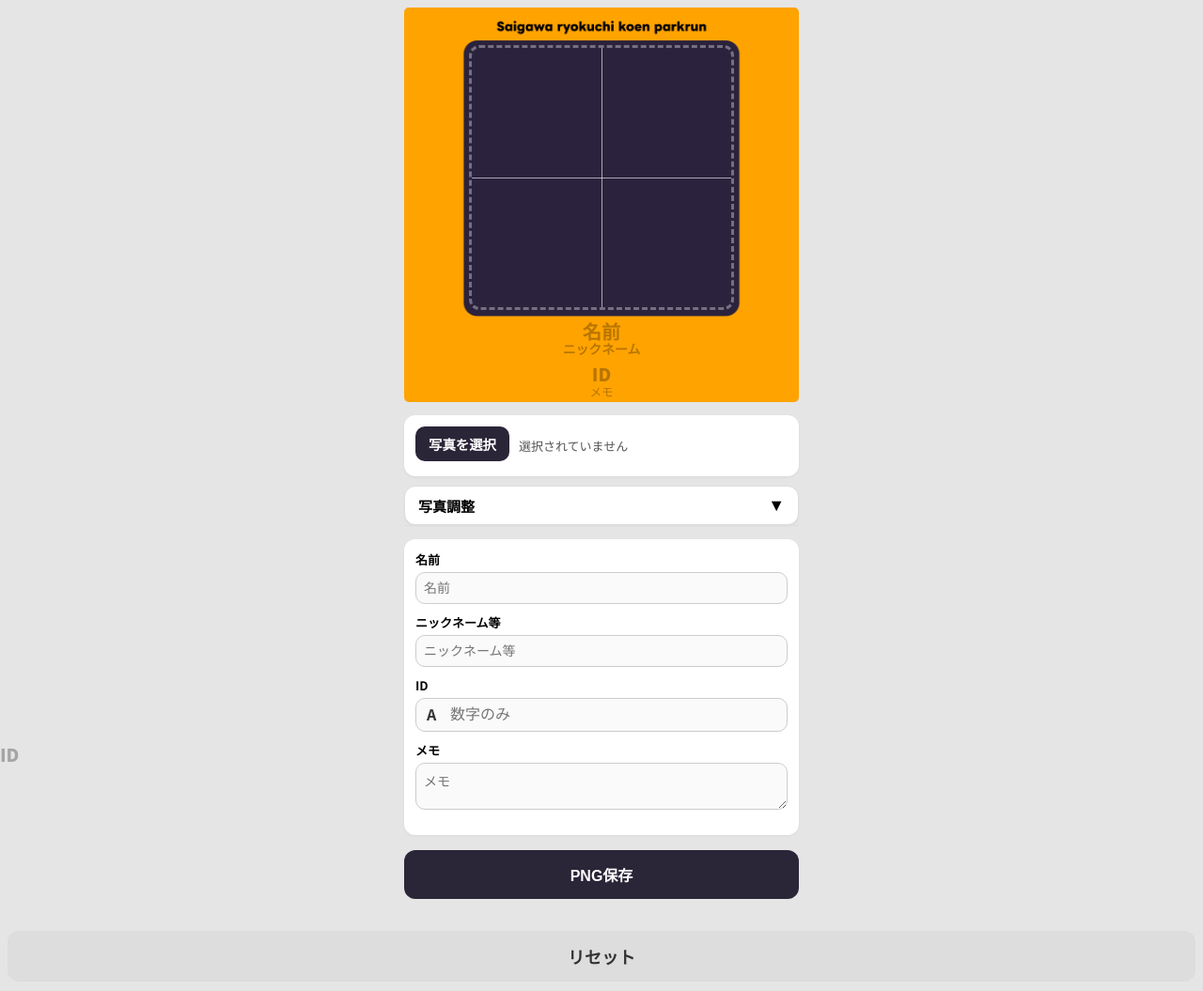
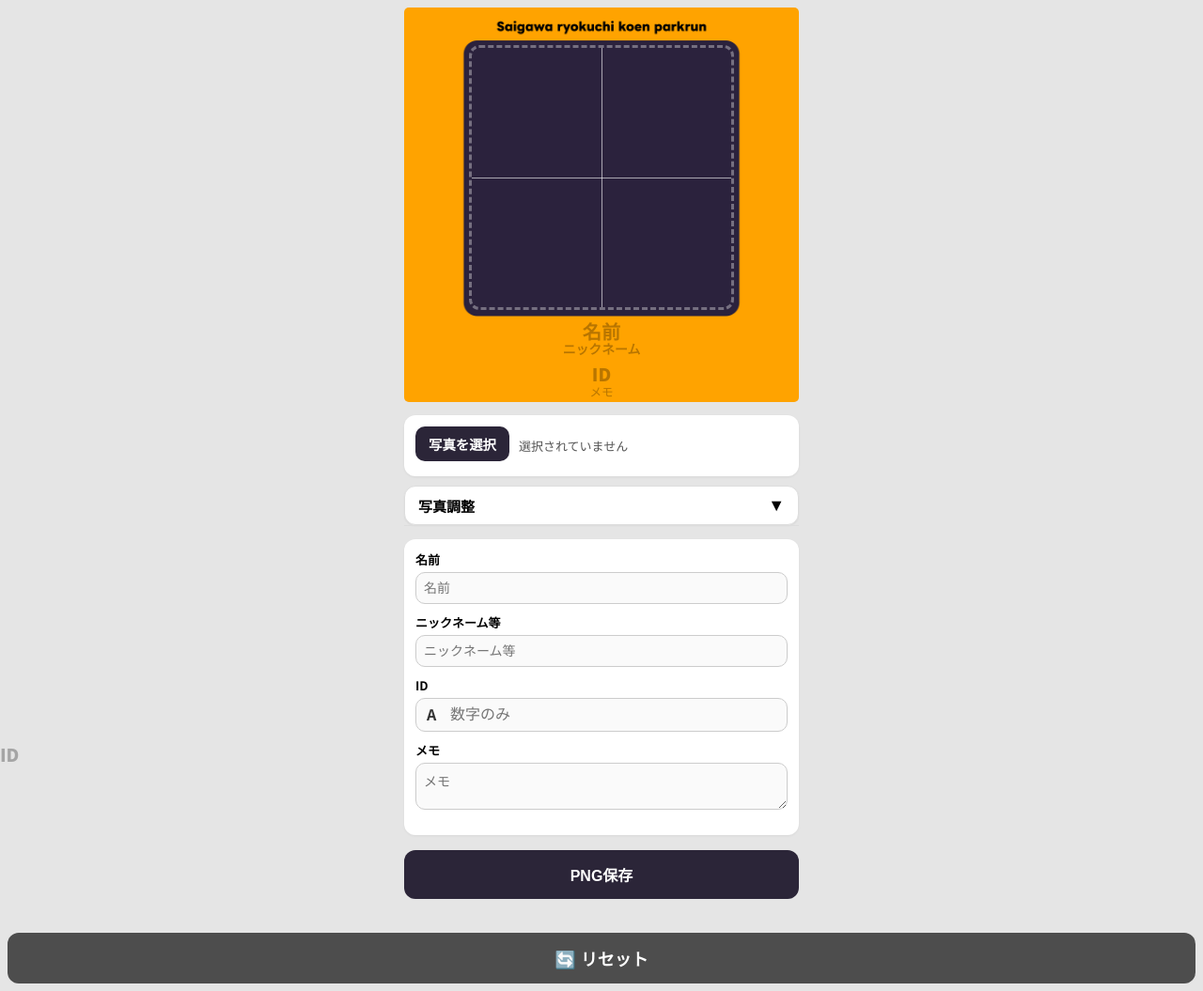
Before and after one commit to mattun9/srkprofilephoto-app, a plain HTML site: page index.html in a window 1280 px wide. Shown: the whole page at 94% size. Drawn offline with nearby package versions, Linux system fonts and the light colour scheme.

Commit message:
Add files via upload

```diff
--- a/index.html
+++ b/index.html
@@ -98,7 +98,10 @@
 
     <button id="saveBtn" class="save-btn">PNG保存</button>
 
-<button id="resetBtn" class="reset-btn">リセット</button>
+    <button id="resetBtn" class="reset-btn">
+  🔄 リセット
+</button>
+
 
 
   </div><!-- /.app -->
--- a/style.css
+++ b/style.css
@@ -372,16 +372,16 @@ label {
 
 .reset-btn {
   width: 100%;
-  margin-top: 10px;
-  padding: 14px;
+  margin-top: 12px;
+  padding: 14px 0;
   font-size: 18px;
   font-weight: 700;
+  color: #fff;
+  background-color: #4d4d4d; /* PNG保存より少し薄いグレー */
   border: none;
   border-radius: 12px;
-  background-color: #ddd;
-  color: #333;
 }
 
 .reset-btn:active {
-  background-color: #ccc;
+  background-color: #3c3c3c;
 }
```
